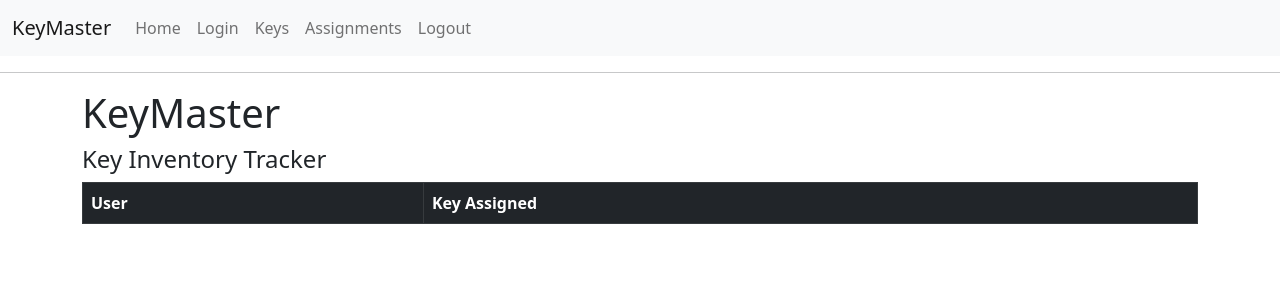
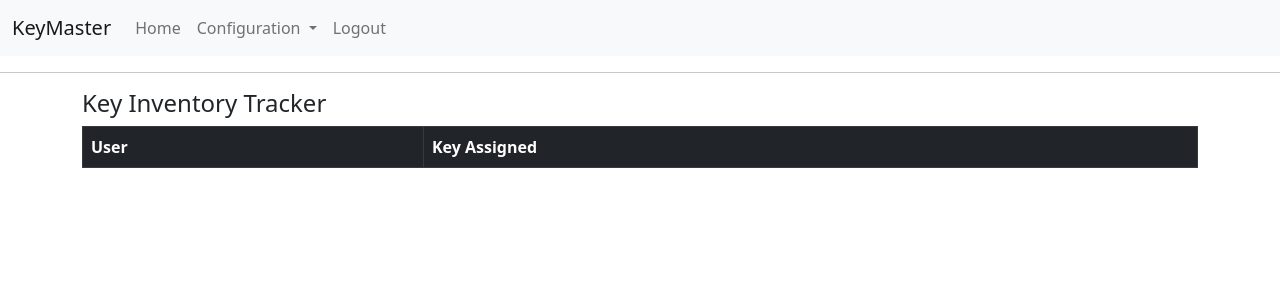
Before and after one commit to mike-lloyd03/KeyMaster, a Flask app: page / in a window 1280 px wide. Shown: the top 300 px of the page. Run offline with Flask 2, Linux system fonts and the light colour scheme; the visitor is signed in with stand-in values (Sample User, id 1); data that the repository does not hold is empty; some libraries are stand-ins or nearby versions.

Commit message:
Add nav dropdown

```diff
--- a/app/templates/base.html
+++ b/app/templates/base.html
@@ -15,21 +15,28 @@
         </button>
         <div class="collapse navbar-collapse" id="navbarSupportedContent">
           <ul class="navbar-nav me-auto mb-2 mb-lg-0">
+            {% if current_user.is_authenticated %}
+              <li class="nav-item dropdown">
                 <li class="nav-item">
                   <a class="nav-link" href="{{ url_for('index') }}">Home</a>
                 </li>
-            <li class="nav-item">
-              <a class="nav-link" href="{{ url_for('login') }}">Login</a>
-            </li>
-            <li class="nav-item">
-              <a class="nav-link" href="{{ url_for('keys') }}">Keys</a>
-            </li>
-            <li class="nav-item">
-              <a class="nav-link" href="{{ url_for('assignments') }}">Assignments</a>
+                <a class="nav-link dropdown-toggle" href="#" id="navbarDropdownMenuLink" role="button" data-bs-toggle="dropdown" aria-expanded="false">
+                  Configuration
+                </a>
+                <ul class="dropdown-menu" aria-labelledby="navbarDropdownMenuLink">
+                  <li><a class="dropdown-item" href="{{ url_for('assignments') }}">Assignments</a></li>
+                  <li><a class="dropdown-item" href="{{ url_for('keys') }}">Keys</a></li>
+                  <li><a class="dropdown-item" href="{{ url_for('users') }}">Users</a></li>
+                </ul>
               </li>
               <li class="nav-item">
                 <a class="nav-link" href="{{ url_for('logout') }}">Logout</a>
               </li>
+            {% else %}
+              <li class="nav-item">
+                <a class="nav-link" href="{{ url_for('login') }}">Login</a>
+              </li>
+            {% endif %}
           </ul>
         </div>
     </nav>
--- a/app/templates/index.html
+++ b/app/templates/index.html
@@ -2,9 +2,8 @@
 
 {% block content %}
     <div class="container">
-        <h1>KeyMaster</h1>
+        <div class="row justify-content-center">
         <h4>Key Inventory Tracker</h4>
-        <div class="row justify-content-center">
             <div class="">
                 <table class="table table-striped table-hover table-bordered">
                     <thead class="table-dark">
```
Lines whose indentation alone changed are shown as unchanged.
